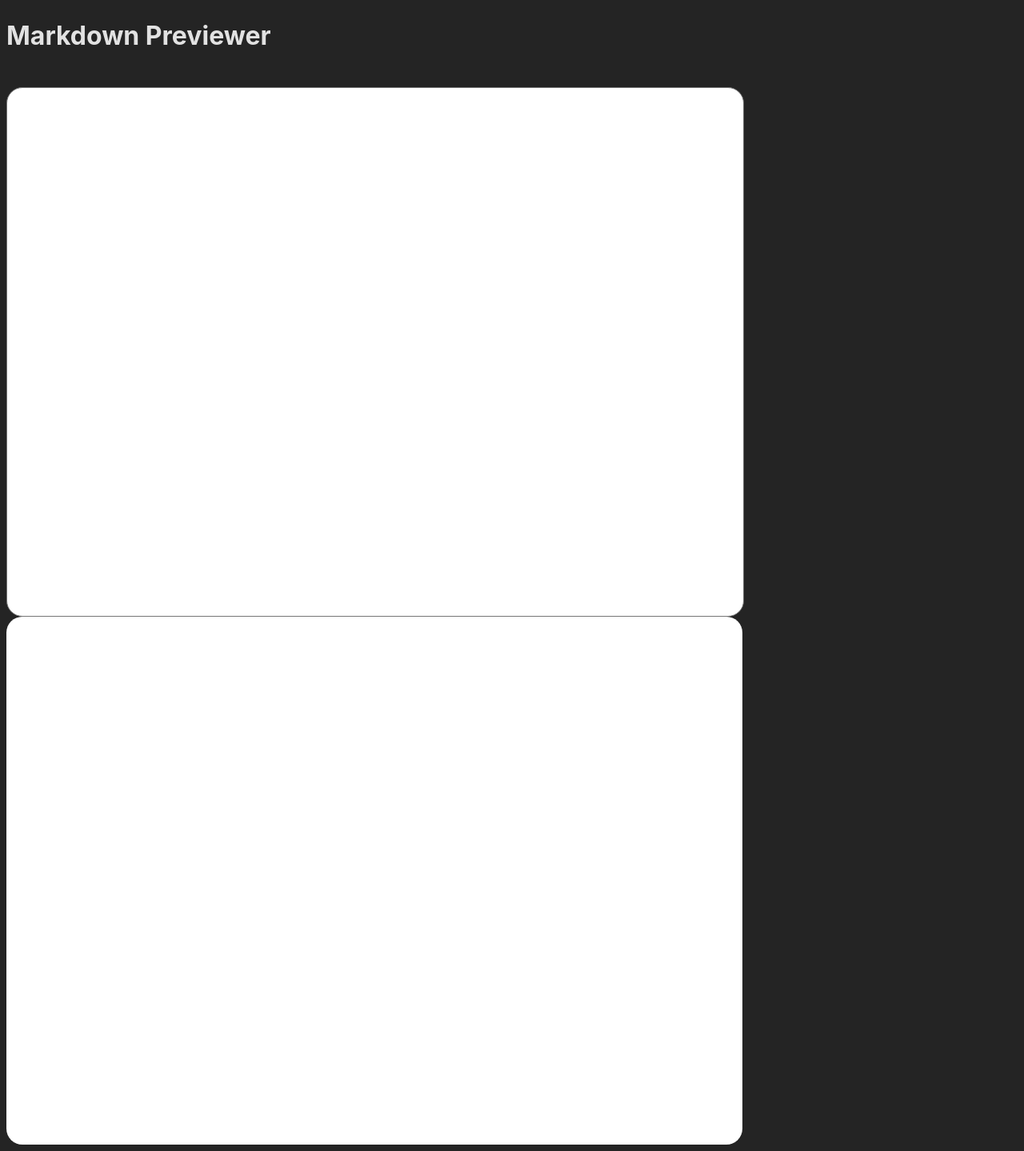
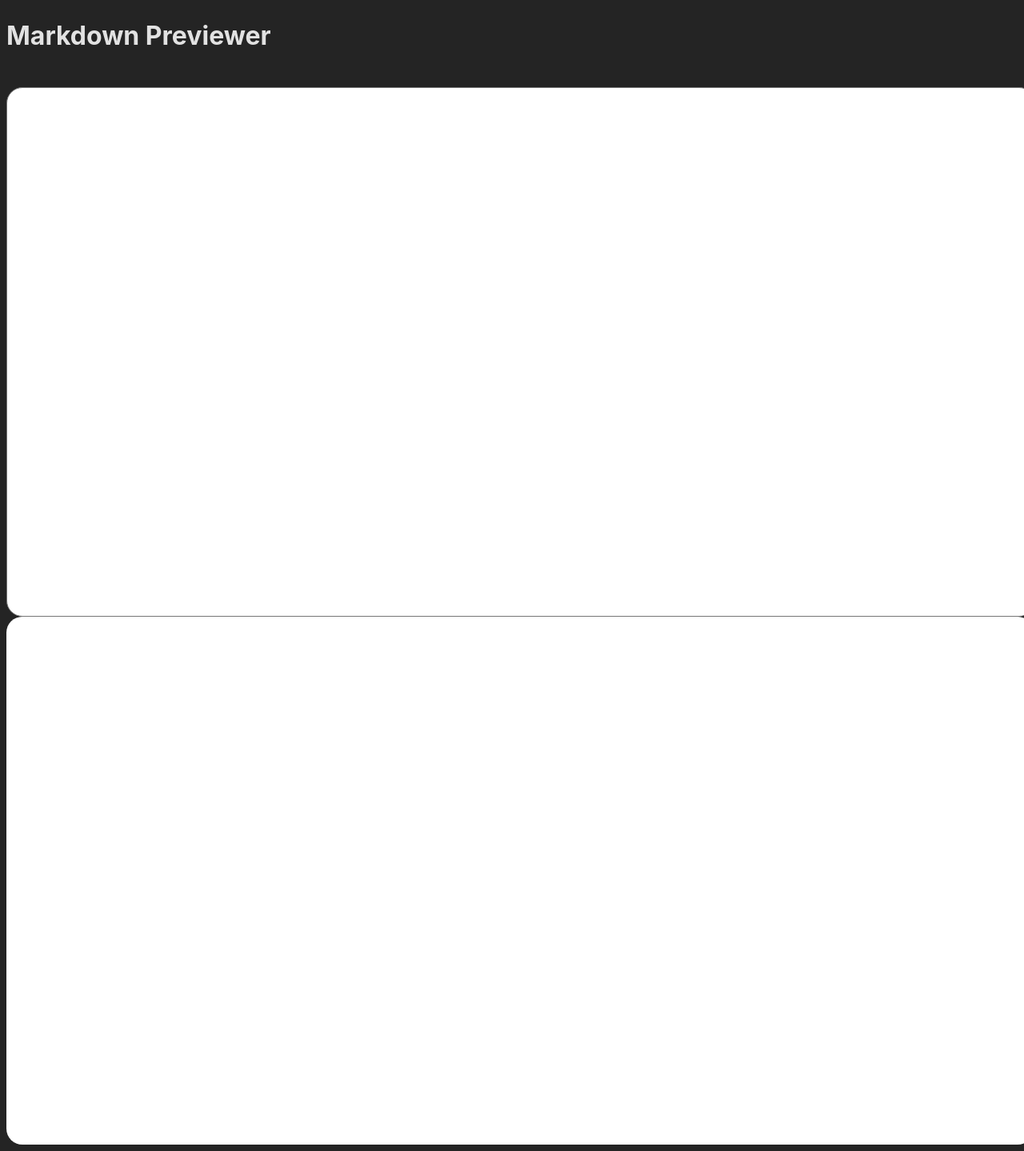
Before and after one commit to Annojoker/Markdown_previewer, a React (Vite) app: page / in a window 1280 px wide. Shown: the whole page at 80% size. Built offline with nearby package versions, Linux system fonts and the light colour scheme.

Commit message:
Updated the css file and main App feature

```diff
--- a/package.json
+++ b/package.json
@@ -11,7 +11,8 @@
   },
   "dependencies": {
     "react": "^18.2.0",
-    "react-dom": "^18.2.0"
+    "react-dom": "^18.2.0",
+    "react-markdown": "^9.0.1"
   },
   "devDependencies": {
     "@types/react": "^18.2.66",
--- a/src/App.css
+++ b/src/App.css
@@ -6,7 +6,7 @@
 }
 
 #editor {
-    width: 900px;
+    width: 100%;
     height: 80vh;
     border-radius: 20px;
     padding: 10px;
@@ -19,7 +19,7 @@
 }
 
 #preview {
-  width: 900px;
+  width: 100%;
   height: 80vh;
   border-radius: 20px;
   padding: 10px;
```
Also changed, not shown: 1 other file (tests, documents, lock files or other folders).
